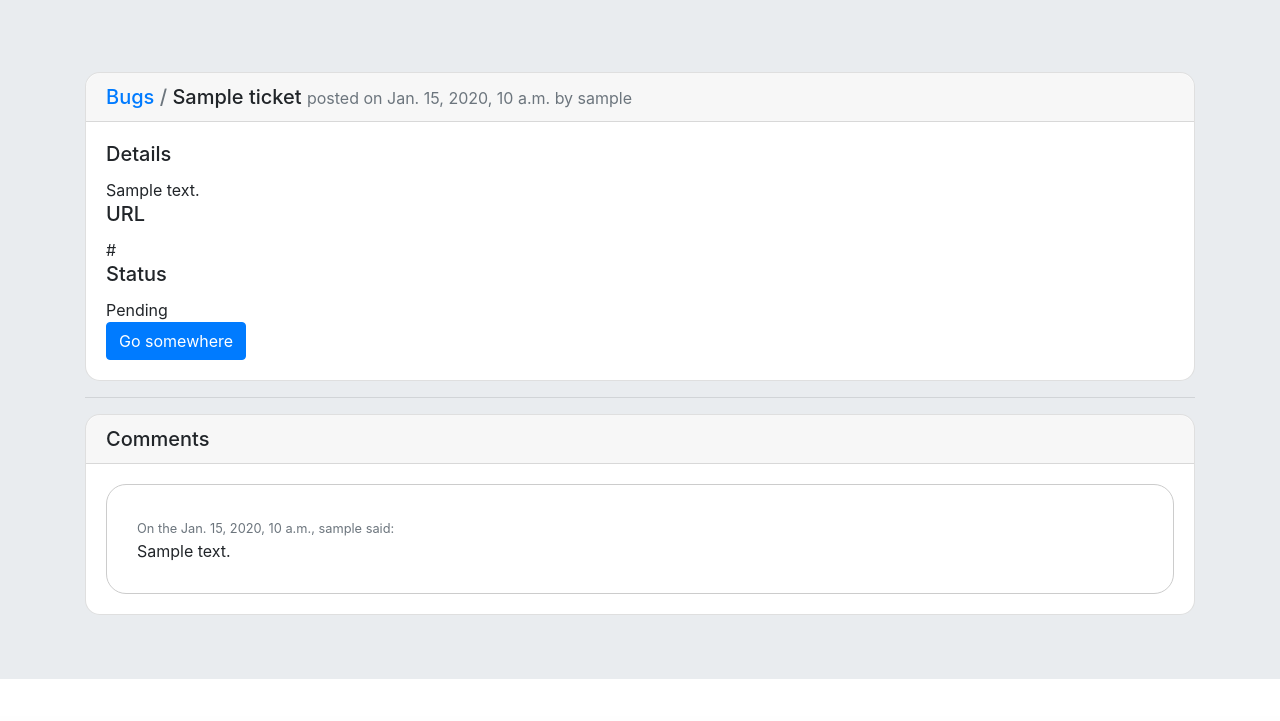
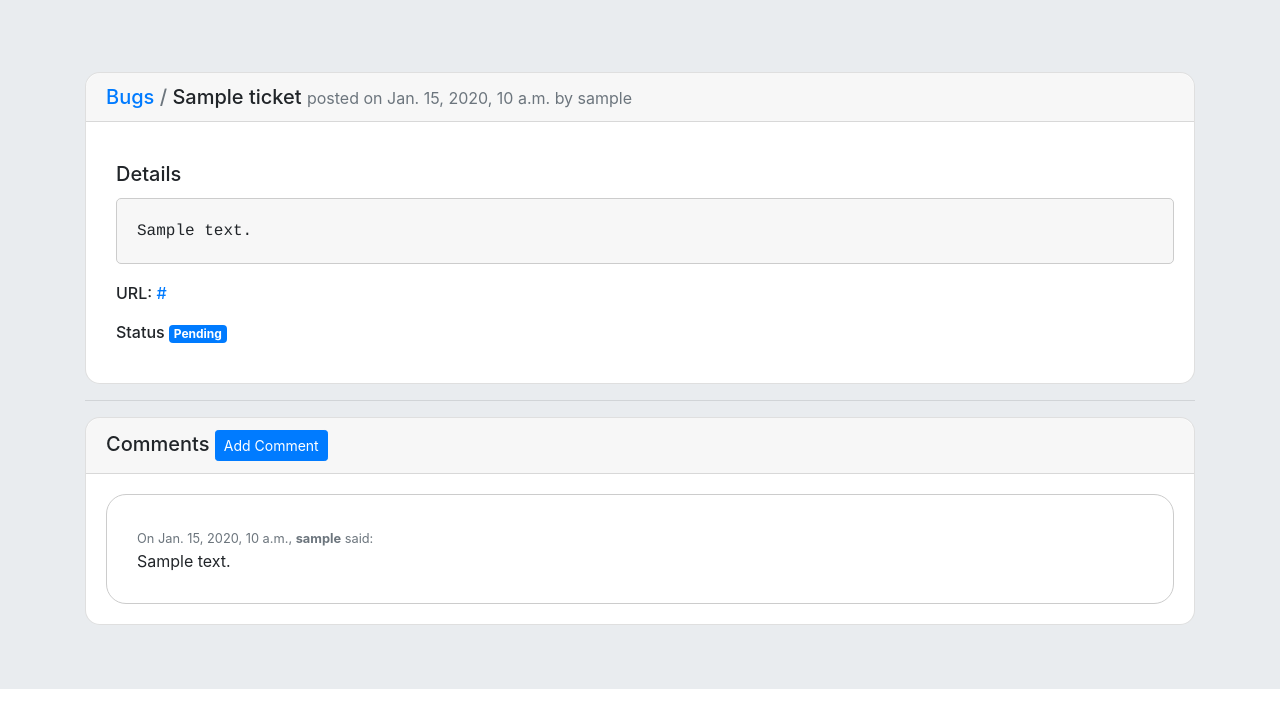
Before and after one commit to Huckcity/milestone-project-five, a Django app: page /tickets/bug/1/ in a window 1280 px wide. Shown: the part 84-805 px from the top of the page. Before the commit the page ends 763 px from the top, so only its background shows below. Run offline with Django 3.2, Linux system fonts and the light colour scheme; tables that the repository leaves empty hold one stand-in row (values such as "Sample post"); some libraries are stand-ins or nearby versions.

Commit message:
Nearly completed bug report page, including adding comments to individual reports

```diff
--- a/templates/accounts/dashboard.html
+++ b/templates/accounts/dashboard.html
@@ -6,7 +6,7 @@
 
 <div class="jumbotron jumbotron-fluid">
     <div class="container">
-        <h1 class="display-4">{{ user.username }}'s Dashboard</h1>
+        <h1 class="display-4">{{ user.username|title }}'s Dashboard</h1>
 
         {% include 'partials/_alerts.html' %}
 
--- a/templates/tickets/bug.html
+++ b/templates/tickets/bug.html
@@ -23,17 +23,37 @@
                 </h5>
                 <div class="card-body">
 
+                    <div class="bug-details-item">
+                        <h5 class="card-title">Details</h5>
+                        <p class="details-body">{{ bug.description }}</p>
+                    </div>
 
-                    <h5 class="card-title">Details</h5>
-                    <p class="card-text">{{ bug.description }}</p>
+                    <div class="bug-details-item">
+                        <h6 class="card-title">URL:
+                            <span class="card-text">
+                                {% if bug.url %}
+                                    <a href="{{ bug.url }}" target="_blank">{{ bug.url }}</a>
+                                {% else %}
+                                    None
+                                {% endif %}
+                            </span>
+                        </h6>
+                    </div>
 
-                    <h5 class="card-title">URL</h5>
-                    <p class="card-text">{{ bug.url }}</p>
+                    <div class="bug-details-item">
+                        <h6 class="card-title">Status
 
-                    <h5 class="card-title">Status</h5>
-                    <p class="card-text">{{ bug.status }}</p>
+                            {% if bug.status == "Pending" %}
+                                <span class="badge badge-primary">{{ bug.status }}</span>
+                            {% elif bug.status == "In Progress" %}
+                                <span class="badge badge-warning">{{ bug.status }}</span>
+                            {% elif bug.status == "Complete" %}
+                                <span class="badge badge-success">{{ bug.status }}</span>
+                            {% endif %}
 
-                    <a href="#" class="btn btn-primary">Go somewhere</a>
+                        </h6>
+                    </div>
+
                 </div>
             </div>
 
@@ -42,17 +62,20 @@
             <hr>
 
             <div class="card">
-                <h5 class="card-header">Comments</h5>
+                <h5 class="card-header">Comments
+                <button type="button" class="btn btn-primary btn-sm" data-toggle="modal" data-target="#exampleModal">Add Comment</button>
+                </h5>
 
-                <div class="comment-body">
 
                 {% for comment in comments %}
 
-                    <div class="card-body">
-                        <small class="text-muted">On the {{ bug.created_on }}, {{ comment.userid.username }} said:</small>
-                        <p>
-                            {{ comment }}
-                        </p>
+                    <div class="comment-body">
+                        <div class="card-body">
+                            <small class="text-muted">On {{ bug.created_on }}, <b>{{ comment.userid.username }}</b> said:</small>
+                            <p>
+                                {{ comment }}
+                            </p>
+                        </div>
                     </div>
 
                 {% endfor %}
@@ -75,4 +98,33 @@
     </div>
 </div>
 
+<div class="modal fade" id="exampleModal" tabindex="-1" role="dialog" aria-labelledby="exampleModalLabel" aria-hidden="true">
+    <div class="modal-dialog" role="document">
+        <div class="modal-content">
+            <div class="modal-header">
+                <h5 class="modal-title" id="exampleModalLabel">New Comment</h5>
+                <button type="button" class="close" data-dismiss="modal" aria-label="Close">
+          <span aria-hidden="true">&times;</span>
+        </button>
+            </div>
+            <div class="modal-body">
+                <form action="{% url 'bug' bug.id %}" method="POST">
+                    {% csrf_token %}
+                    <div class="form-group">
+                        <label for="comment" class="col-form-label">Message:</label>
+                        <textarea class="form-control" id="comment" name="comment"></textarea>
+                    </div>
+                    <div class="modal-footer">
+                        <button type="button" class="btn btn-secondary" data-dismiss="modal">Close</button>
+                        <button type="submit" class="btn btn-primary">Add comment</button>
+                    </div>
+                </form>
+            </div>
+
+        </div>
+    </div>
+</div>
+
+
+
 {% endblock %}
--- a/tickets/views.py
+++ b/tickets/views.py
@@ -1,4 +1,4 @@
-from django.shortcuts import render, get_object_or_404
+from django.shortcuts import render, redirect, get_object_or_404
 from django.contrib.auth.models import User
 
 from .models import Ticket
@@ -17,16 +17,30 @@ def bugs(request):
 
 def bug(request, bugid):
 
-    bug = get_object_or_404(Ticket, pk=bugid)
-    # user = User.objects.get(id=bug.userid.id)
-    comments = Comment.objects.all().filter(ticketid=bugid)
+    if request.method == "POST":
 
-    context = {
-        'bug': bug,
-        'comments': comments
-    }
+        userid = request.user
+        comment = request.POST['comment']
+        ticket = get_object_or_404(Ticket, pk=bugid)
 
-    return render(request, 'tickets/bug.html', context)
+        comment = Comment(userid = userid, comment=comment, ticketid=ticket)
+        comment.save()
+
+        messages.success(request, 'Thanks for your comment.')
+        return redirect('/tickets/bug/'+bugid)
+
+    else:
+
+        bug = get_object_or_404(Ticket, pk=bugid)
+        # user = User.objects.get(id=bug.userid.id)
+        comments = Comment.objects.all().filter(ticketid=bugid)
+
+        context = {
+            'bug': bug,
+            'comments': comments
+        }
+
+        return render(request, 'tickets/bug.html', context)
 
 def features(request):
     return render(request, 'tickets/features.html')
--- a/unicornattractor/static/css/style.css
+++ b/unicornattractor/static/css/style.css
@@ -11,6 +11,18 @@
 
 .comment-body:hover{
    background-color:#f7f7f7;
+}
+
+.bug-details-item {
+  margin: 20px 0 20px 10px;
+}
+
+.details-body {
+  padding: 20px;
+  border: 1px solid #ccc;
+  border-radius: 5px;
+  background-color: #f7f7f7;
+  font-family: Courier;
 }
 
 /*** Bootstrap Navbar Color Overwrite ***/
```
Also changed, not shown: accounts/views.py (+8 -0 lines), static/css/style.css (+31 -0 lines).
